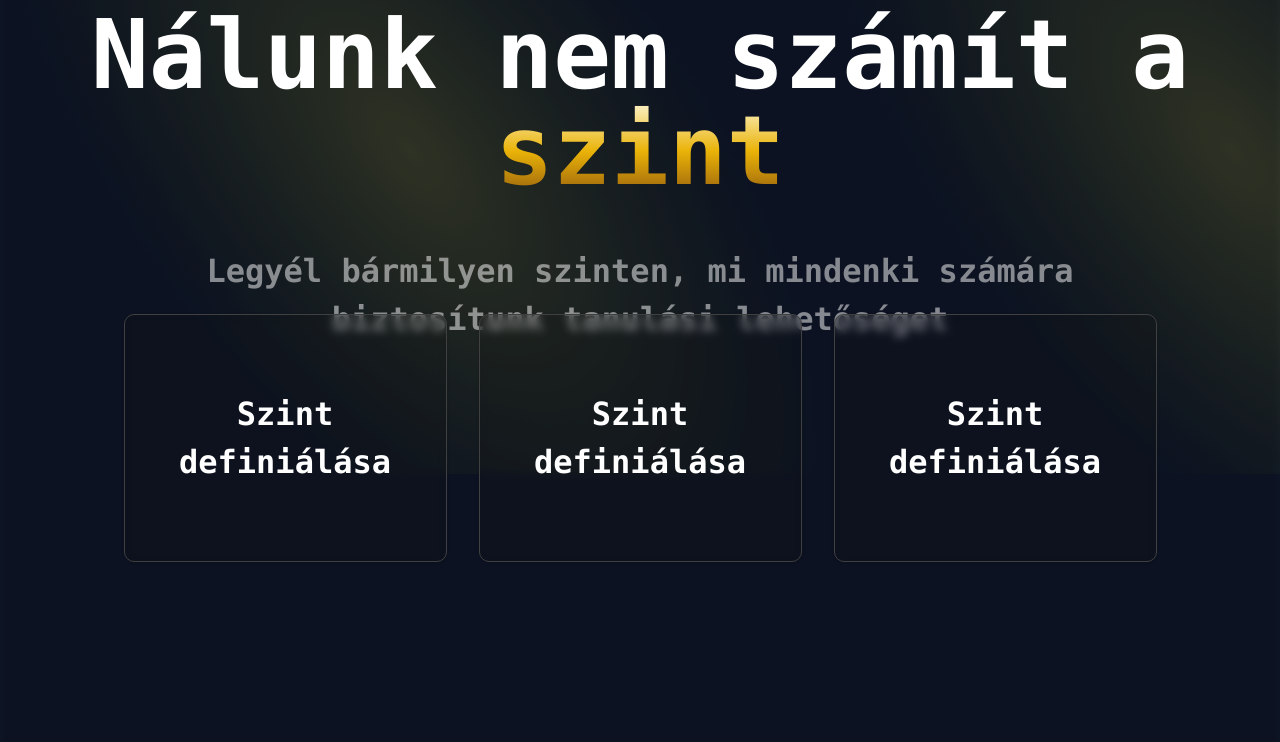
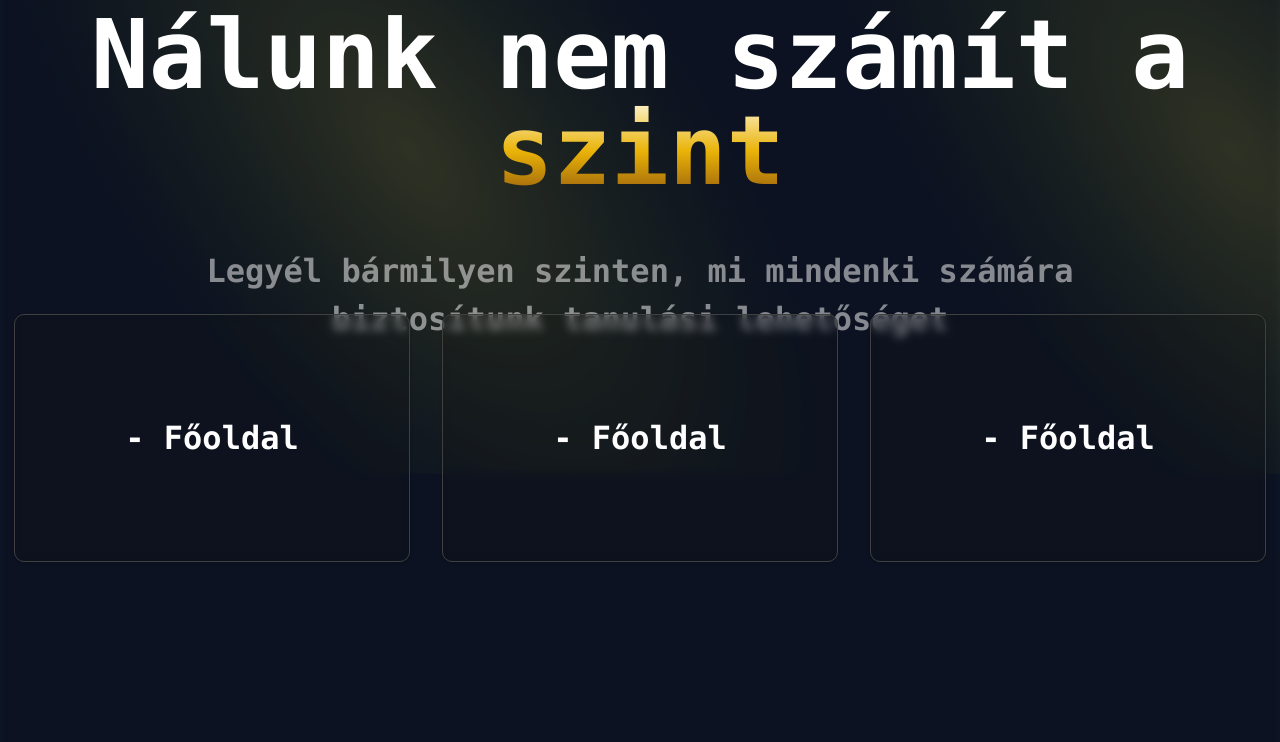
Before and after one commit to MystioDev/algorithm-tailwind-express-ejs, a Node server app: page / in a window 1280 px wide. Shown: the part 1666-2408 px from the top of the page. Run offline with Node 20, Linux system fonts and the light colour scheme.

Commit message:
About page added (early version), Card component customization function

```diff
--- a/public/css/styles.css
+++ b/public/css/styles.css
@@ -822,12 +822,12 @@ video {
   width: 30px;
 }
 
-.w-\[323px\] {
-  width: 323px;
+.w-\[37px\] {
+  width: 37px;
 }
 
-.w-\[37px\] {
-  width: 37px;
+.w-\[396px\] {
+  width: 396px;
 }
 
 .w-\[40px\] {
--- a/views/components/Card.ejs
+++ b/views/components/Card.ejs
@@ -1,6 +1,6 @@
 <div
-  class="w-[323px] h-[248px] flex justify-center items-center bg-neutral-900 bg-opacity-20 rounded-[10px] shadow border border-neutral-700 backdrop-blur-sm">
+  class="w-[396px] h-[248px] flex justify-center items-center bg-neutral-900 bg-opacity-20 rounded-[10px] shadow border border-neutral-700 backdrop-blur-sm">
   <span class="text-center text-white text-[32px] font-bold font-mono"
-    >Szint definiálása</span
+    ><%= locals.title %></span
   >
 </div>
```
Also changed, not shown: views/AboutPage.ejs (+27 -1 lines), public/images/about_icon.png (added).
